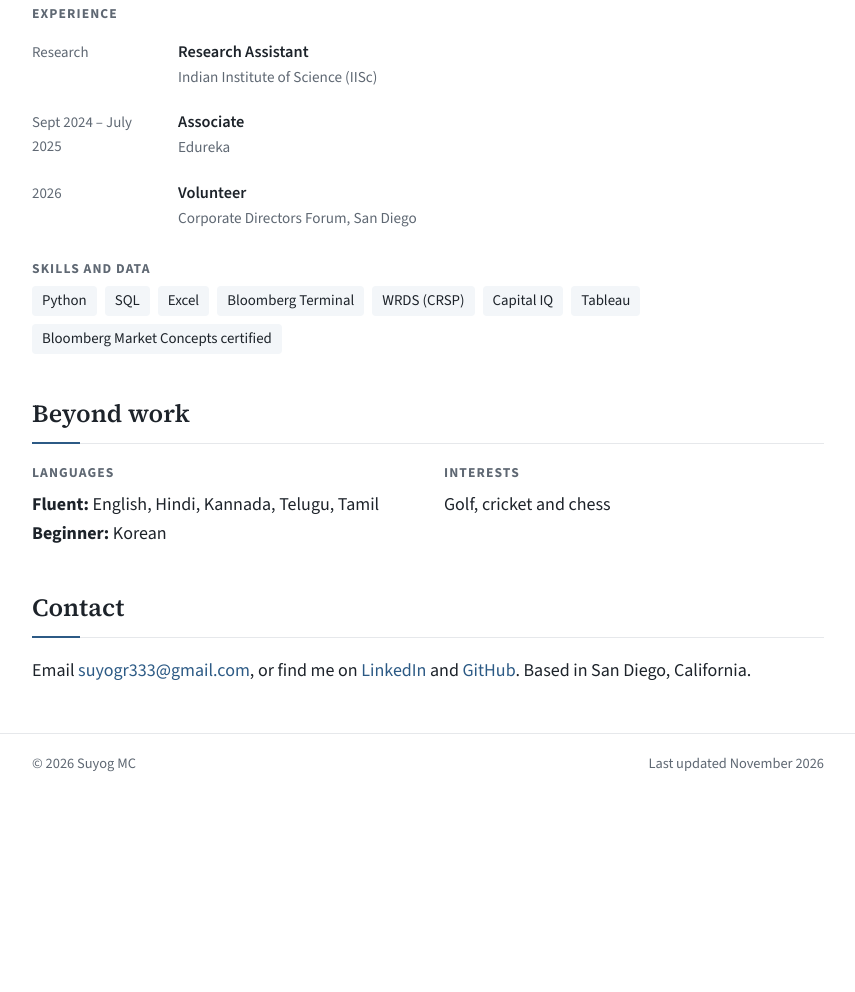
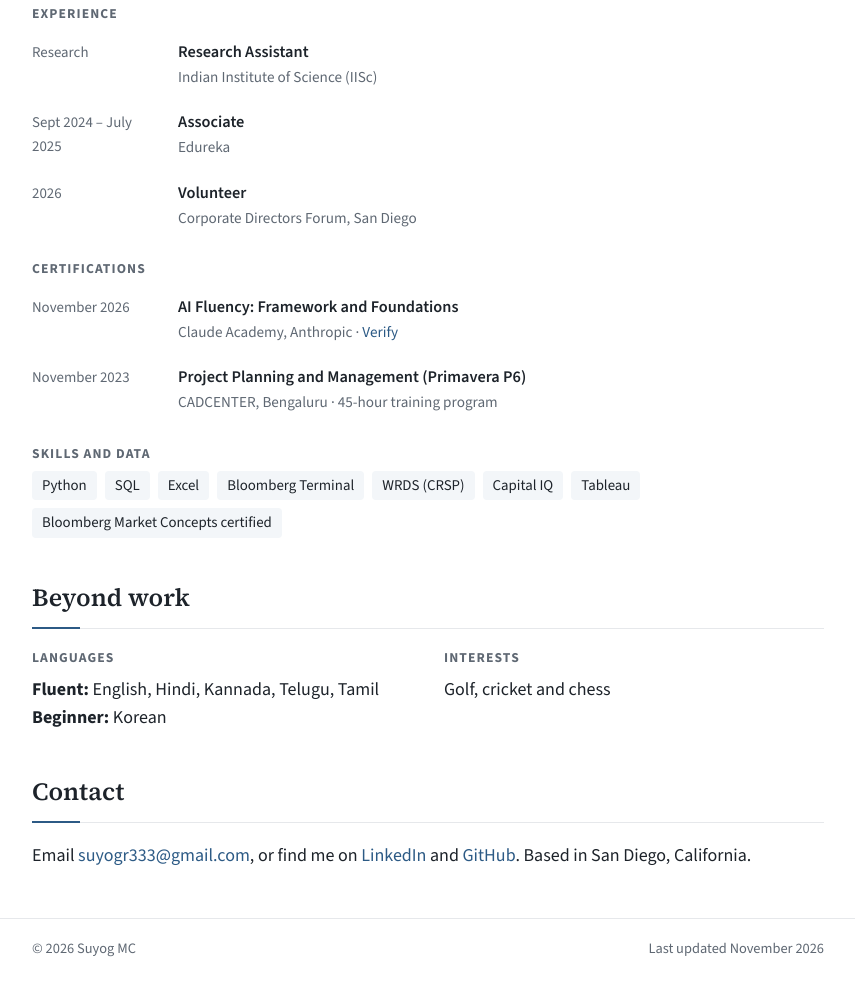
Before and after one commit to suyogmc333/suyogmc333.github.io, a plain HTML site: page index.html in a window 1280 px wide. Shown: the part 3823-4815 px from the top of the page, without its empty margins (212-1067 px from the left). Before the commit the page ends 4630 px from the top, so only its background shows below. Drawn offline with nearby package versions, Linux system fonts and the light colour scheme.

Commit message:
Add certifications

```diff
--- a/index.html
+++ b/index.html
@@ -144,6 +144,10 @@
     <div class="cv-row"><span class="when">Sept 2024 – July 2025</span><div><h3>Associate</h3><p class="org">Edureka</p></div></div>
     <div class="cv-row"><span class="when">2026</span><div><h3>Volunteer</h3><p class="org">Corporate Directors Forum, San Diego</p></div></div>
 
+    <h3 class="sub">Certifications</h3>
+    <div class="cv-row"><span class="when">November 2026</span><div><h3>AI Fluency: Framework and Foundations</h3><p class="org">Claude Academy, Anthropic · <a href="https://academy.claude.com/verify/12e2d61b091cbef04e90505a4654c4b0">Verify</a></p></div></div>
+    <div class="cv-row"><span class="when">November 2023</span><div><h3>Project Planning and Management (Primavera P6)</h3><p class="org">CADCENTER, Bengaluru · 45-hour training program</p></div></div>
+
     <h3 class="sub">Skills and data</h3>
     <div class="skills"><span>Python</span><span>SQL</span><span>Excel</span><span>Bloomberg Terminal</span><span>WRDS (CRSP)</span><span>Capital IQ</span><span>Tableau</span><span>Bloomberg Market Concepts certified</span></div>
   </section>
```
